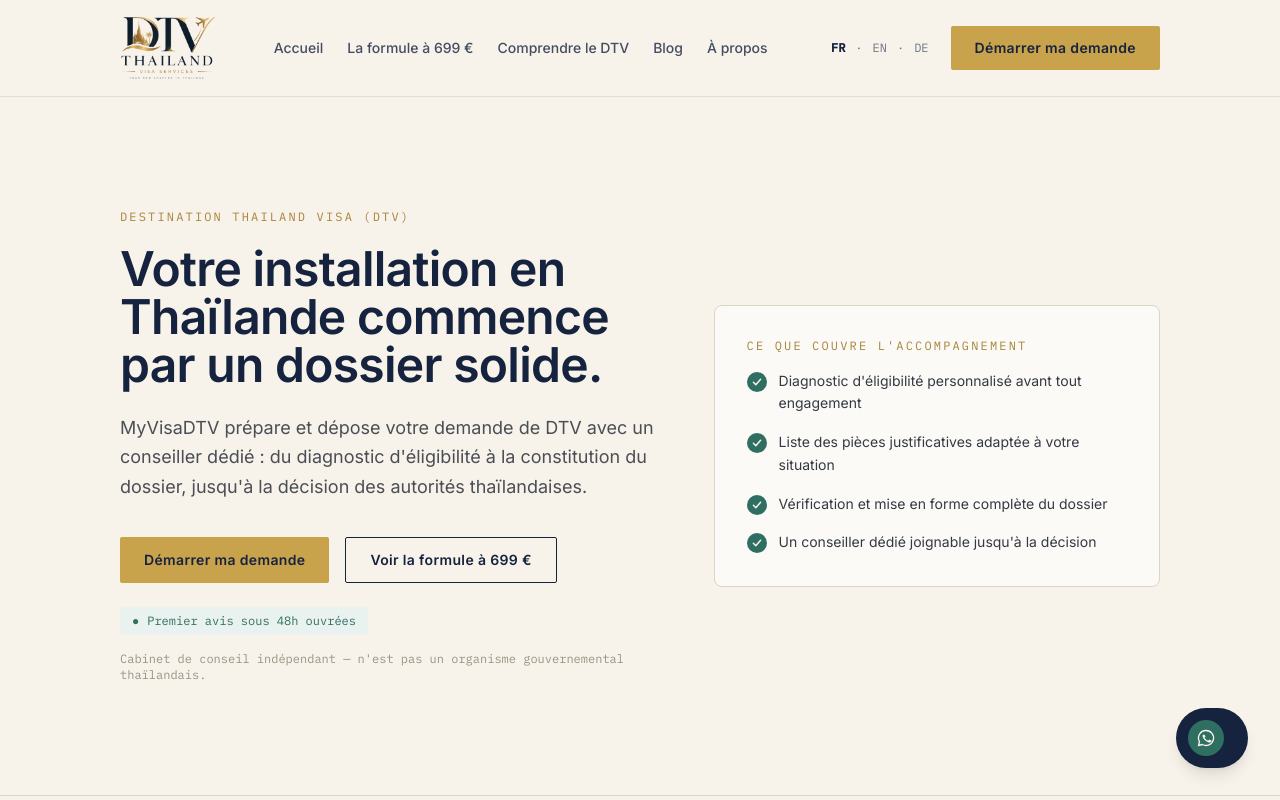
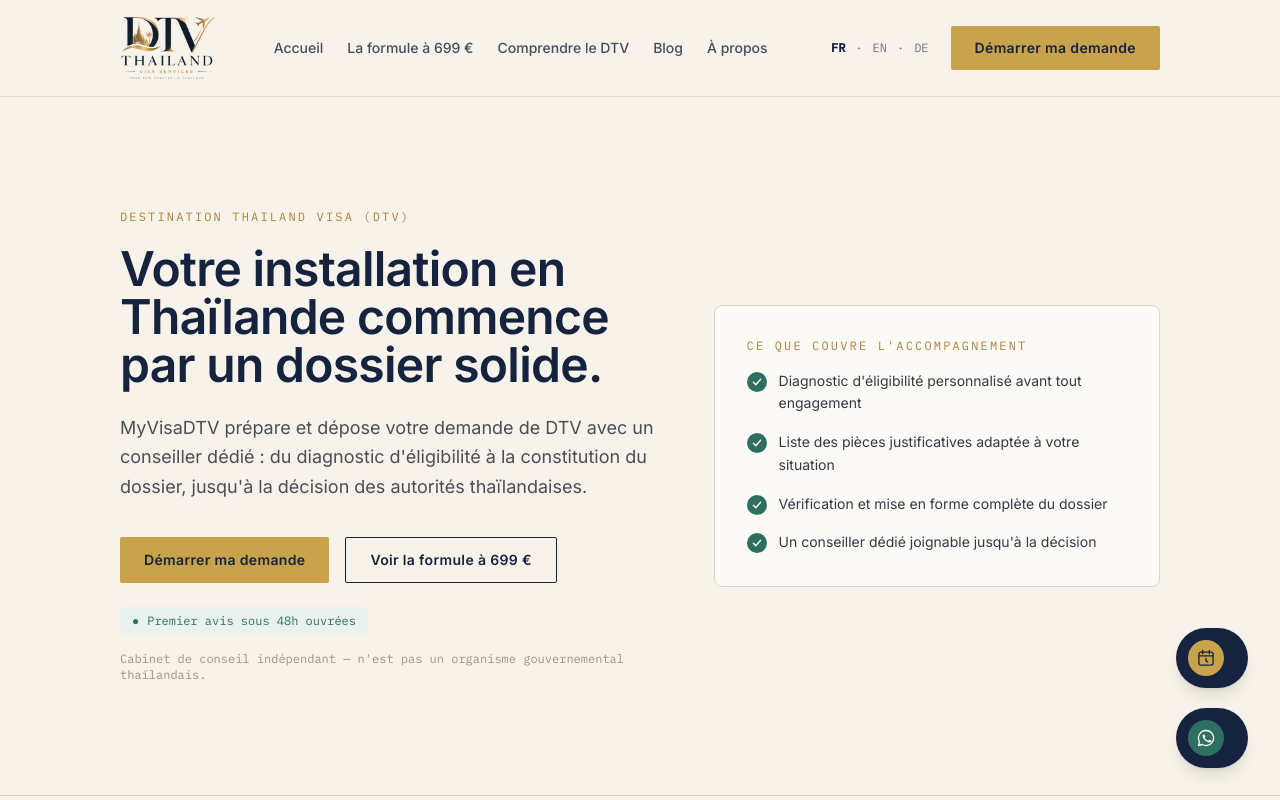
Before and after one commit to ggcsyj27vt-collab/monvisadtv, an Astro site: page / in a window 1280 px wide. Shown: the top 800 px of the page. Built offline with nearby package versions, Linux system fonts and the light colour scheme; Astro itself is replaced by a stand-in of ours.

Commit message:
Bouton flottant de prise de RDV Cal.com + lien footer - src/layouts/BaseLayout.astro

```diff
--- a/src/layouts/BaseLayout.astro
+++ b/src/layouts/BaseLayout.astro
@@ -2,6 +2,7 @@
 import Header from '../components/Header.astro';
 import Footer from '../components/Footer.astro';
 import WhatsAppButton from '../components/WhatsAppButton.astro';
+import CalButton from '../components/CalButton.astro';
 import type { Locale } from '../i18n/ui';
 import '../styles/global.css';
 
@@ -88,6 +89,7 @@ const organizationSchema = {
       <slot />
     </main>
     <Footer lang={lang} />
+    <CalButton lang={lang} />
     <WhatsAppButton />
   </body>
 </html>
```
